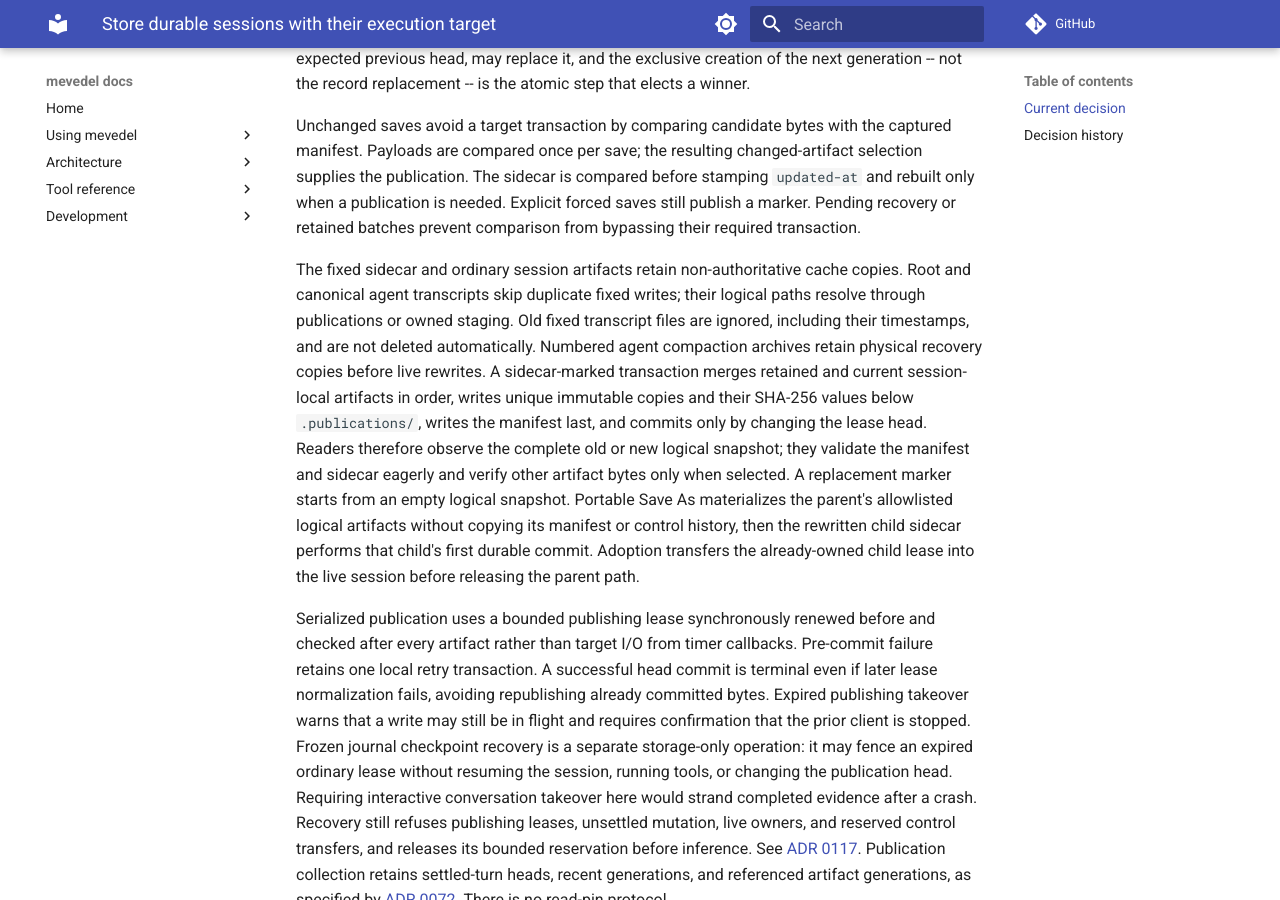
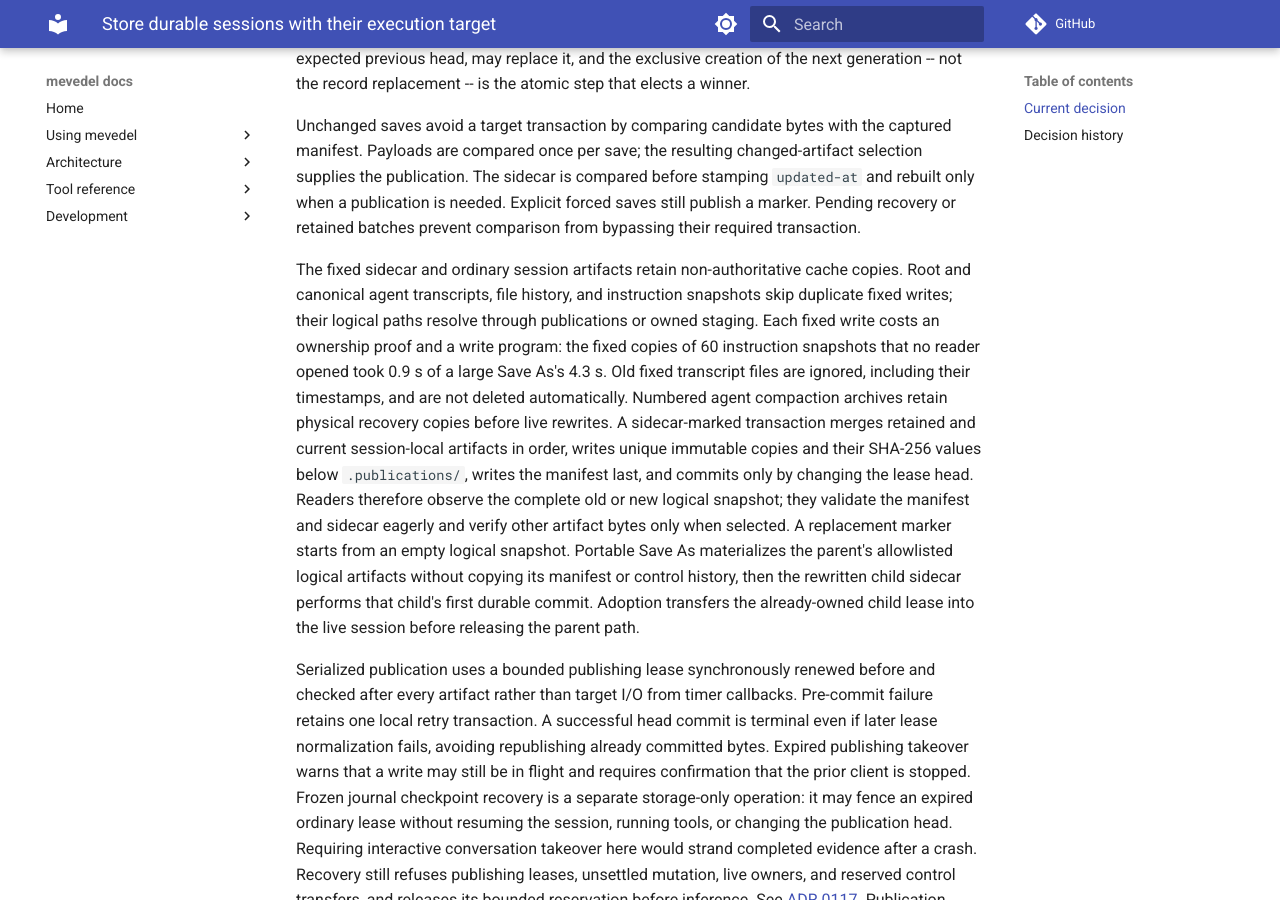
Before and after one commit to FrauH0lle/mevedel, an MkDocs documentation site: the page built from docs/adr/0097-store-durable-sessions-with-their-execution-target.md, in a window 1280 px wide and 900 px high, scrolled down 692 px. Built offline with MkDocs 1.6.1 and Material for MkDocs 9.7.7, drawn with Linux system fonts in a browser that asks for light colours; comment, search, counter and statistics services are not loaded.

Commit message:
Hash publication files in one sha256sum process and keep instruction snapshots publication-only
Save As of a 246 MB session fell from 6.0 s to 3.4 s: hashing no longer reads each file into a buffer and copies it, staging containment is checked lexically, and instruction snapshots, which every portable reader opens through the publication, no longer cost a fixed write and ownership proof each.

```diff
--- a/docs/adr/0097-store-durable-sessions-with-their-execution-target.md
+++ b/docs/adr/0097-store-durable-sessions-with-their-execution-target.md
@@ -36,8 +36,11 @@ Explicit forced saves still publish a marker. Pending recovery or retained
 batches prevent comparison from bypassing their required transaction.
 
 The fixed sidecar and ordinary session artifacts retain non-authoritative cache
-copies. Root and canonical agent transcripts skip duplicate fixed writes; their
-logical paths resolve through publications or owned staging. Old fixed transcript
+copies. Root and canonical agent transcripts, file history, and instruction
+snapshots skip duplicate fixed writes; their logical paths resolve through
+publications or owned staging. Each fixed write costs an ownership proof and a
+write program: the fixed copies of 60 instruction snapshots that no reader
+opened took 0.9 s of a large Save As's 4.3 s. Old fixed transcript
 files are ignored, including their timestamps, and are not deleted automatically.
 Numbered agent compaction archives retain physical recovery copies before live
 rewrites. A sidecar-marked transaction
```
Also changed, not shown: docs/sessions.md (+3 -2 lines), 5 other files.
